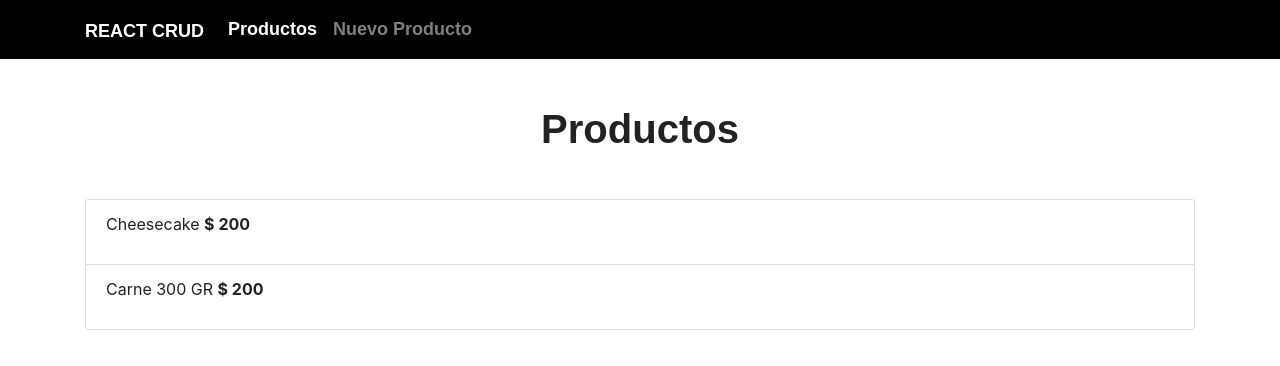
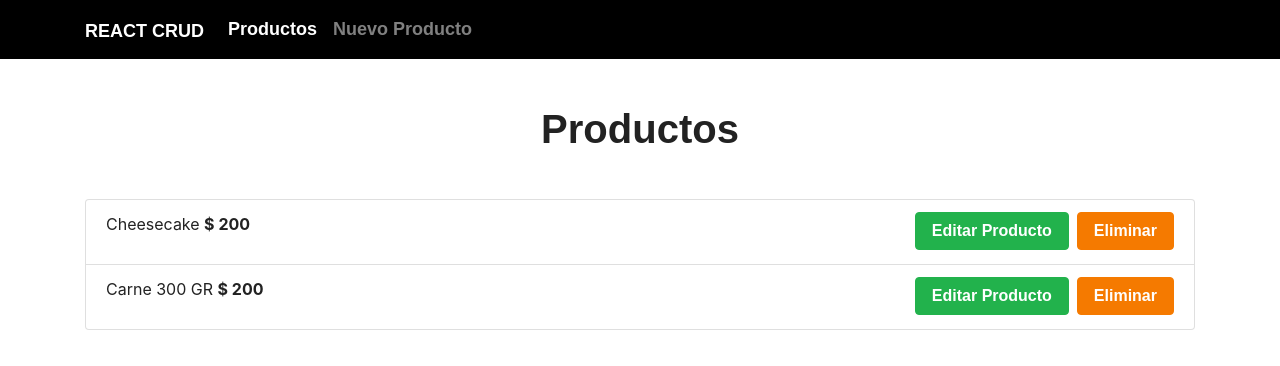
Before and after one commit to crisroddev/react-hooks-redux, a React (Create React App) app in the folder crud-hooks/client/: page /productos in a window 1280 px wide. Shown: the top 366 px of the page. Built offline with nearby package versions, Linux system fonts and the light colour scheme; data requests are answered from the project's data file; a web font is replaced by a local one.

Commit message:
ProductoLista eliminar

```diff
--- a/crud-hooks/client/db.json
+++ b/crud-hooks/client/db.json
@@ -3,12 +3,14 @@
         {
             "nombre": "Cheesecake",
             "precio": 200,
-            "categoria": "postres"
+            "categoria": "postres",
+            "id": 1
         },
         {
             "nombre": "Carne 300 GR",
             "precio": 200,
-            "categoria": "cortes"
+            "categoria": "cortes",
+            "id": 2
         }
     ]
 }
--- a/crud-hooks/client/src/components/productos/ProductoLista.js
+++ b/crud-hooks/client/src/components/productos/ProductoLista.js
@@ -1,6 +1,13 @@
-import React from 'react'
+import React from 'react';
+import { Link } from 'react-router-dom';
+import axios from 'axios';
 
 const ProductoLista = ({producto}) => {
+
+    const handleClick = id => {
+
+    }
+
     return (
         <li
             className="list-group-item d-flex justify-content-between align.items.center"
@@ -9,6 +16,19 @@ const ProductoLista = ({producto}) => {
                 {producto.nombre} {' '}
                 <span className="font-weight-bold">$ {producto.precio}</span>
             </p>
+            <div>
+                <Link
+                    className="btn btn-success mr-2"
+                    to={`/editar-producto/${producto.id}`}>
+                    Editar Producto
+                </Link>
+                <button
+                    className="btn btn-danger"
+                    onClick={() => handleClick(producto.id)}
+                    >
+                    Eliminar
+                </button>
+            </div>
         </li>
      );
 }
```
